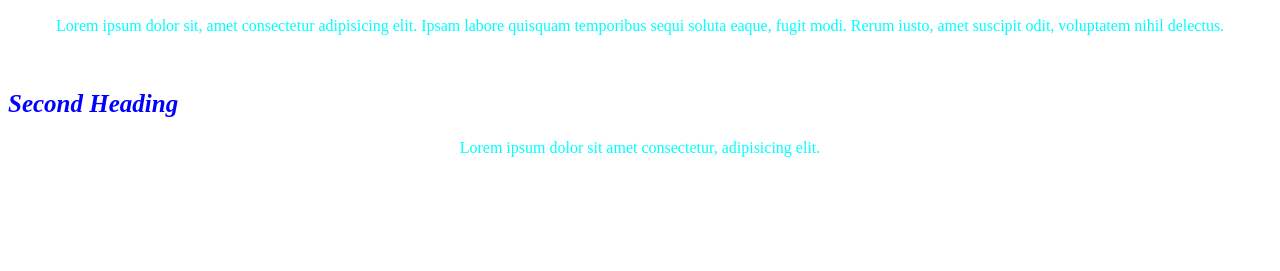
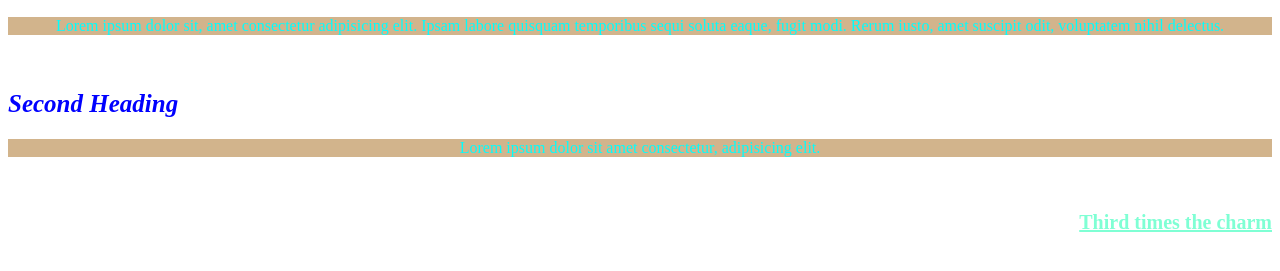
Before and after one commit to Anthony-Viola/Class-3.15, a plain HTML site: page index.html in a window 1280 px wide. Shown: the part 45-316 px from the top of the page. Drawn offline with Linux system fonts and the light colour scheme.

Commit message:
Added text to README, HTML & style with css file

```diff
--- a/index.html
+++ b/index.html
@@ -12,5 +12,7 @@
 <br>
 <h2>Second Heading</h2>
     <p>Lorem ipsum dolor sit amet consectetur, adipisicing elit.</p>
+<br>
+<h3>Third times the charm</h3>
 </body>
 </html>
--- a/style.css
+++ b/style.css
@@ -4,9 +4,17 @@ h1 {
     text-decoration: underline;}
 p {
     color: aqua;
-    text-align: center;}
+    text-align: center;
+    background-color: tan;
+}
 h2 {
     color: blue;
     font-size: 25px;
     font-style: italic;
 }
+h3 {
+    color: aquamarine;
+    font-size: 20px;
+    text-align: right;
+    text-decoration: underline;
+}
```
Also changed, not shown: 1 other file.
